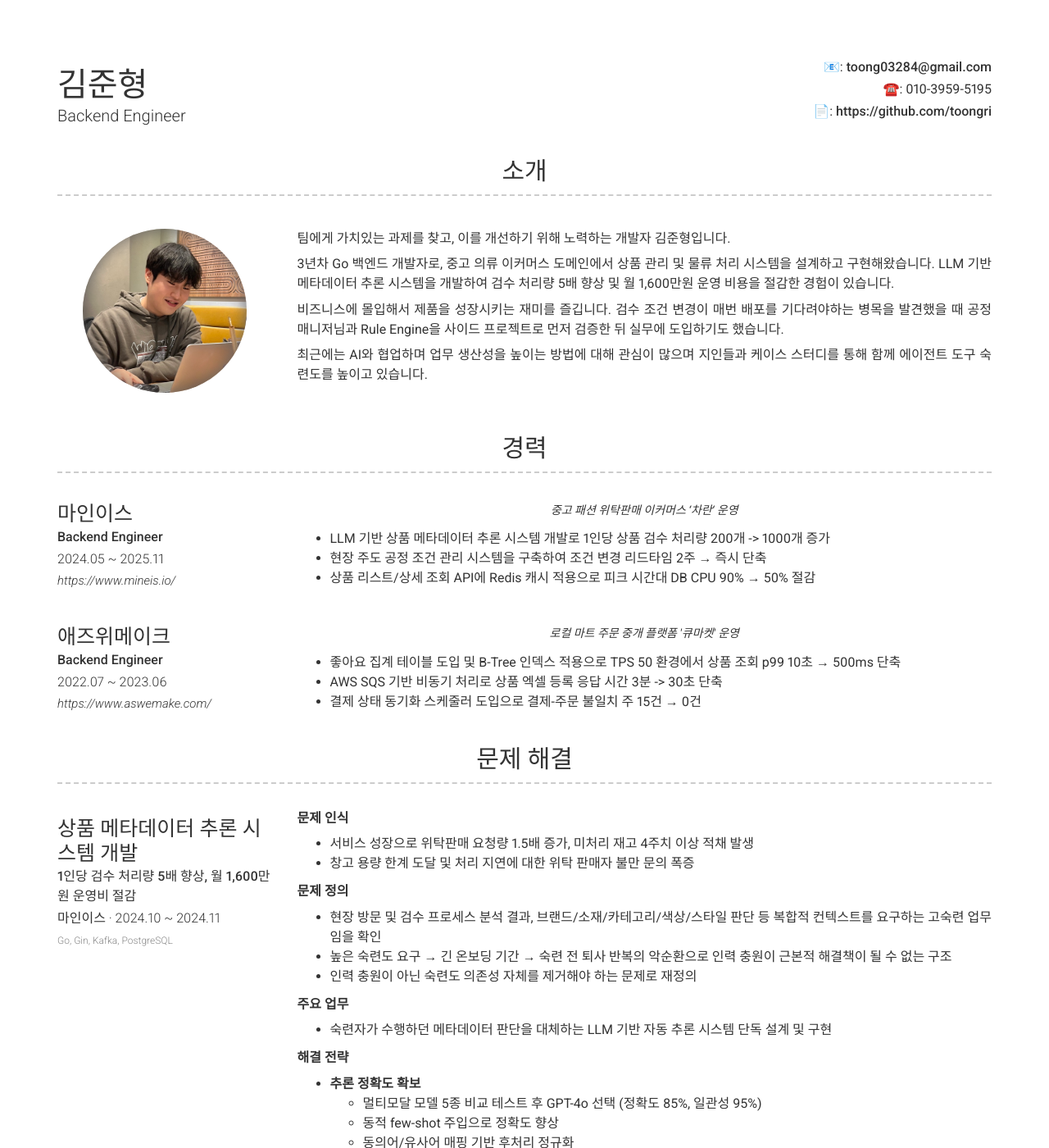
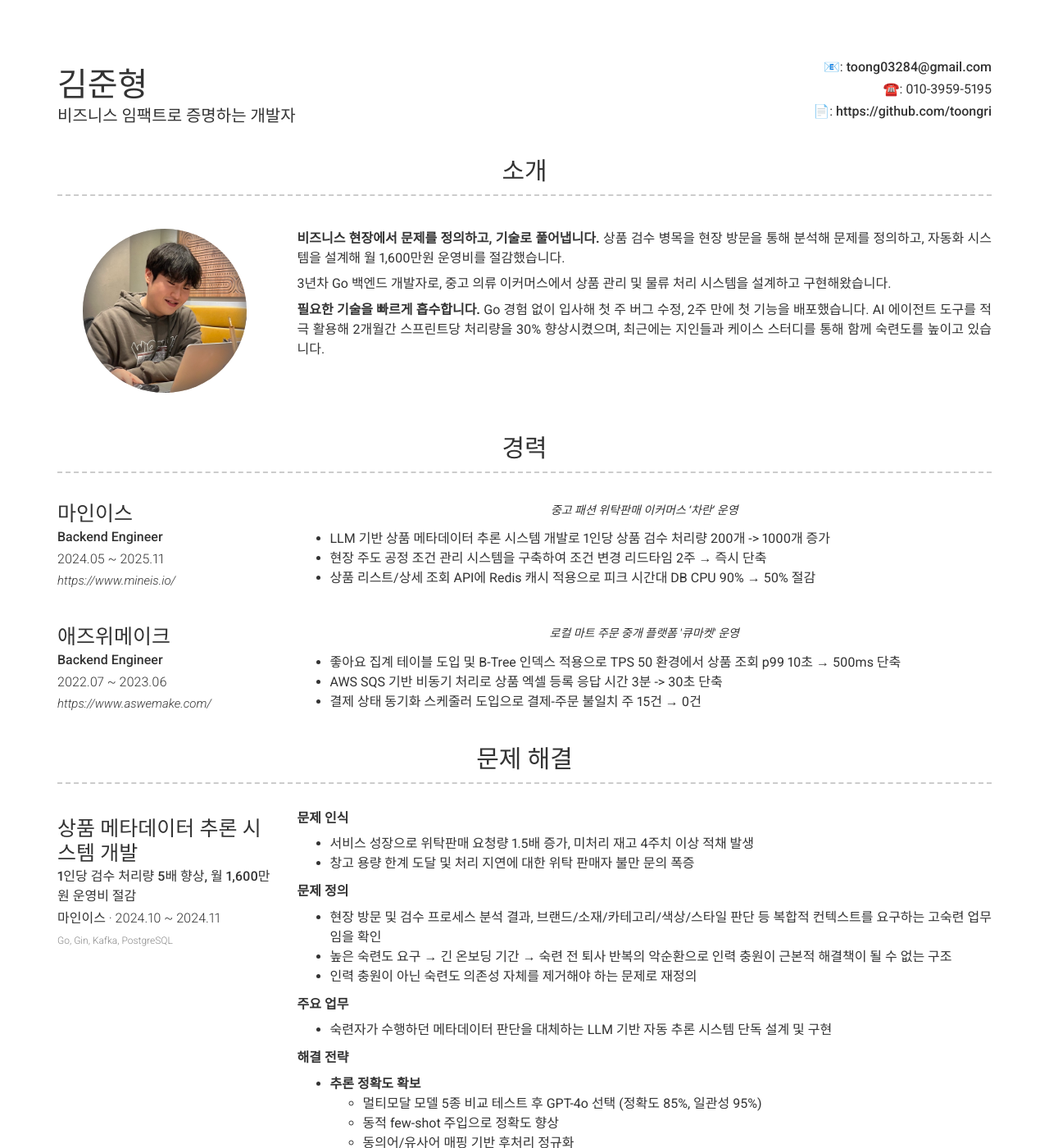
Before and after one commit to toongri/toongri.github.io, a Jekyll site: the page built from index.md, in a window 1280 px wide and 1400 px high. Shown: the whole window at 82% size. Built offline with Jekyll 4.4.1, drawn with Linux system fonts in a browser that asks for light colours; nearby versions of some CDN libraries; some of the changed text lies outside the part shown.

Commit message:
Update resume: 소개 브랜딩 강화 및 배치/이벤트 트레이드오프 추가
- 타이틀을 Backend Engineer에서 브랜딩 문구로 변경
- 소개 섹션을 헤드라인 공식(가치 선언 + 증명) 구조로 재작성
- Go 빠른 적응, AI 도구 활용 생산성 향상 등 캐릭터 문단 추가
- 상품 메타데이터 추론 시스템의 배치 vs 이벤트 트레이드오프 근거 추가

```diff
--- a/_config.yml
+++ b/_config.yml
@@ -4,7 +4,7 @@ favicon: images/favicon.png
 version: 2
 
 name: 김준형
-title: Backend Engineer
+title: 비즈니스 임팩트로 증명하는 개발자
 website_title: 📄
 website: https://github.com/toongri
 email_title: 📧
@@ -18,13 +18,11 @@ darkmode: never
 about_title: 소개
 about_profile_image: images/profile.jpeg
 about_content: | # this will include new lines to allow paragraphs
-  팀에게 가치있는 과제를 찾고, 이를 개선하기 위해 노력하는 개발자 김준형입니다.
+  **비즈니스 현장에서 문제를 정의하고, 기술로 풀어냅니다.** 상품 검수 병목을 현장 방문을 통해 분석해 문제를 정의하고, 자동화 시스템을 설계해 월 1,600만원 운영비를 절감했습니다.
 
-  3년차 Go 백엔드 개발자로, 중고 의류 이커머스 도메인에서 상품 관리 및 물류 처리 시스템을 설계하고 구현해왔습니다. LLM 기반 메타데이터 추론 시스템을 개발하여 검수 처리량 5배 향상 및 월 1,600만원 운영 비용을 절감한 경험이 있습니다.
+  3년차 Go 백엔드 개발자로, 중고 의류 이커머스에서 상품 관리 및 물류 처리 시스템을 설계하고 구현해왔습니다.
 
-  비즈니스에 몰입해서 제품을 성장시키는 재미를 즐깁니다. 검수 조건 변경이 매번 배포를 기다려야하는 병목을 발견했을 때 공정 매니저님과 Rule Engine을 사이드 프로젝트로 먼저 검증한 뒤 실무에 도입하기도 했습니다.
-
-  최근에는 AI와 협업하며 업무 생산성을 높이는 방법에 대해 관심이 많으며 지인들과 케이스 스터디를 통해 함께 에이전트 도구 숙련도를 높이고 있습니다.
+  **필요한 기술을 빠르게 흡수합니다.** Go 경험 없이 입사해 첫 주 버그 수정, 2주 만에 첫 기능을 배포했습니다. AI 에이전트 도구를 적극 활용해 2개월간 스프린트당 처리량을 30% 향상시켰으며, 최근에는 지인들과 케이스 스터디를 통해 함께 숙련도를 높이고 있습니다.
 content:
   - title: 경력
     layout: list
@@ -79,8 +77,9 @@ content:
             - 동적 few-shot 주입으로 정확도 향상
             - 동의어/유사어 매핑 기반 후처리 정규화
           - **검수 플로우와 추론의 독립성 확보**
-            - 추론 과정이 상품 등록/수정 latency에 영향 없도록 비동기 처리로 플로우 분리
-            - Kafka 기반 메시지 큐로 LLM 요청 유량 제어 및 메시지 영속성 확보
+            - 배치 처리 시 3,000건 추론에 1시간+ 소요, 2시간 전시 주기 충족 불가
+            - 검수 완료 즉시 건별 추론을 시작하는 이벤트 기반 비동기 처리 선택
+            - 기존 Kafka 이벤트 버스로 LLM rate limit 내 요청 자연 분산 및 영속성 확보
             - At-least-once 보장을 위한 Transactional Outbox Pattern 적용
           - **장애 내성 확보**
             - 일시적 API 불안정 대응을 위한 Exponential Backoff 기반 Retry
```
